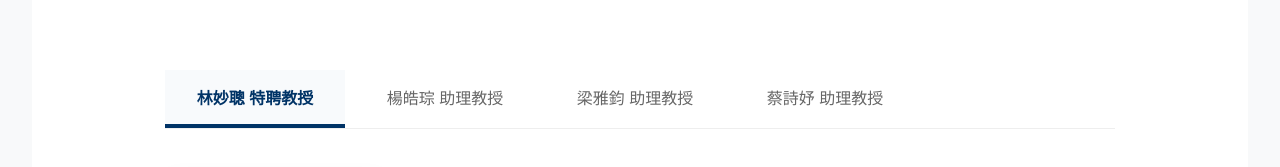
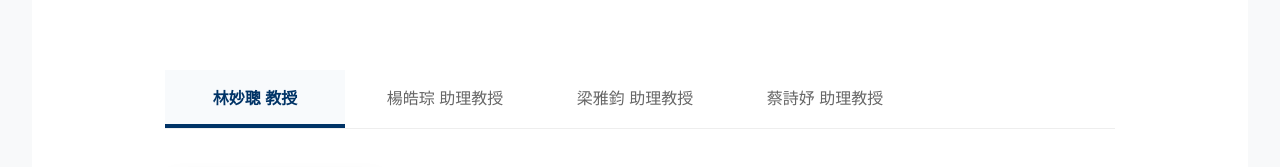
Before and after one commit to cmct-2026/cmct-2026.github.io, a React (Vite) app: page /#/invited-presentations in a window 1280 px wide. Shown: the part 229-396 px from the top of the page. Built offline with nearby package versions, Linux system fonts and the light colour scheme.

Commit message:
[Update] Prof. Lin's title

```diff
--- a/src/pages/InvitedPresentations.jsx
+++ b/src/pages/InvitedPresentations.jsx
@@ -27,7 +27,7 @@ Dr. Hsieh is also an experienced editor with editorial services to a number of j
         {
             id: 'lin',
             name: "林妙聰 Lin, Bertrand M.T.",
-            tabTitle: "林妙聰 特聘教授",
+            tabTitle: "林妙聰 教授",
             title: "特聘教授 / Distinguished Professor",
             affiliation: "國立陽明交通大學 醫務管理研究所\nInstitute of Health and Welfare Policy, National Yang Ming Chiao Tung University",
             email: "bmtlin@nycu.edu.tw",
```
